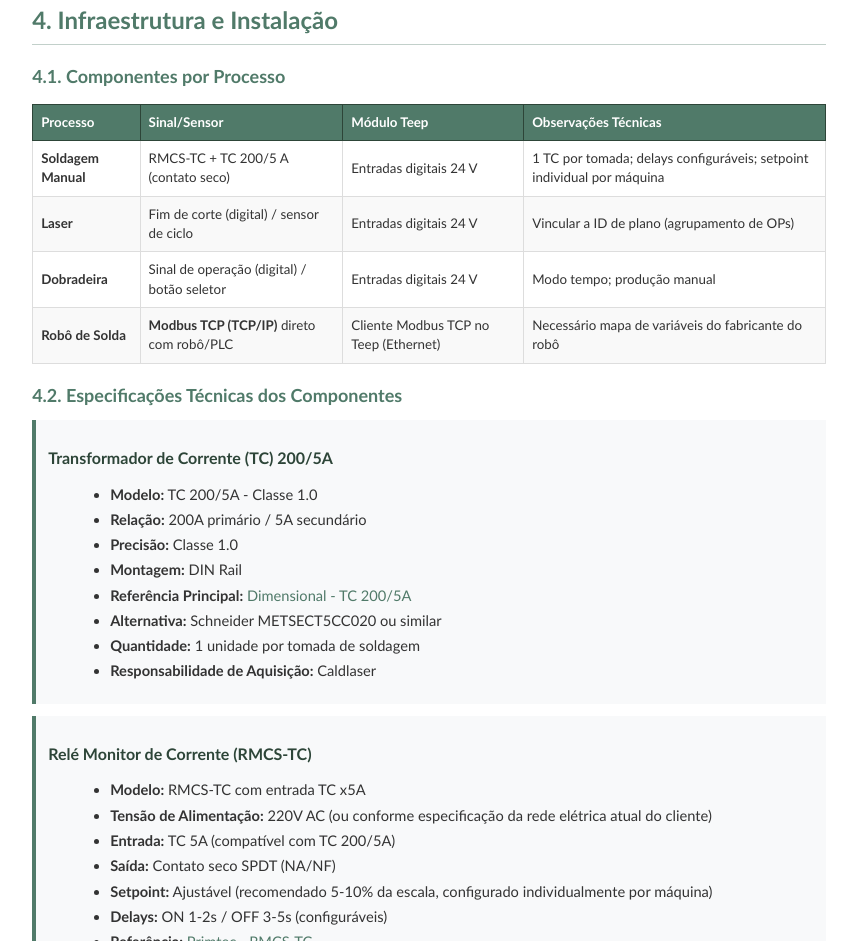
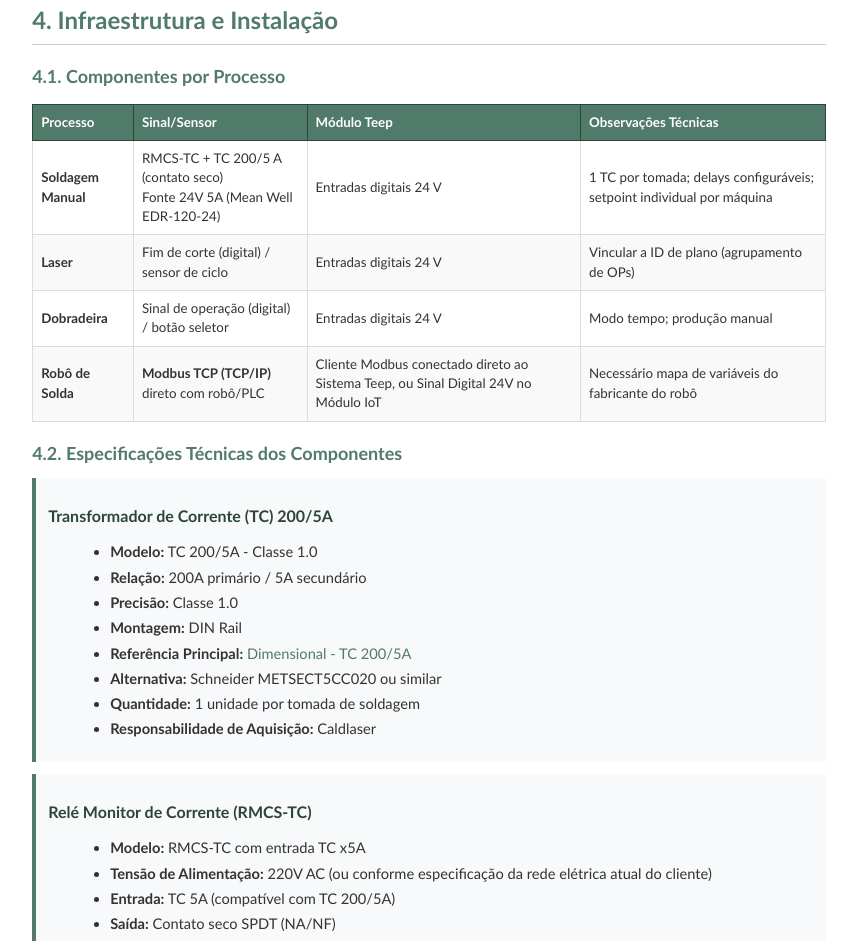
Before and after one commit to alextrovateep-dev/ddpcaldlaser, a plain HTML site: page index.html in a window 1280 px wide. Shown: the part 3716-4657 px from the top of the page, without its empty margins (211-1068 px from the left). Drawn offline with Linux system fonts and the light colour scheme.

Commit message:
Add files via upload

```diff
--- a/index.html
+++ b/index.html
@@ -502,7 +502,7 @@
             <tbody>
                 <tr>
                     <td><strong>Soldagem Manual</strong></td>
-                    <td>RMCS‑TC + TC 200/5 A<br>(contato seco)</td>
+                    <td>RMCS‑TC + TC 200/5 A (contato seco)<br>Fonte 24V 5A (Mean Well EDR‑120‑24)</td>
                     <td>Entradas digitais 24 V</td>
                     <td>1 TC por tomada; delays configuráveis; setpoint individual por máquina</td>
                 </tr>
@@ -521,7 +521,7 @@
                 <tr>
                     <td><strong>Robô de Solda</strong></td>
                     <td><strong>Modbus TCP (TCP/IP)</strong> direto com robô/PLC</td>
-                    <td>Cliente Modbus TCP no Teep (Ethernet)</td>
+                    <td>Cliente Modbus conectado direto ao Sistema Teep, ou Sinal Digital 24V no Módulo IoT</td>
                     <td>Necessário mapa de variáveis do fabricante do robô</td>
                 </tr>
             </tbody>
```
